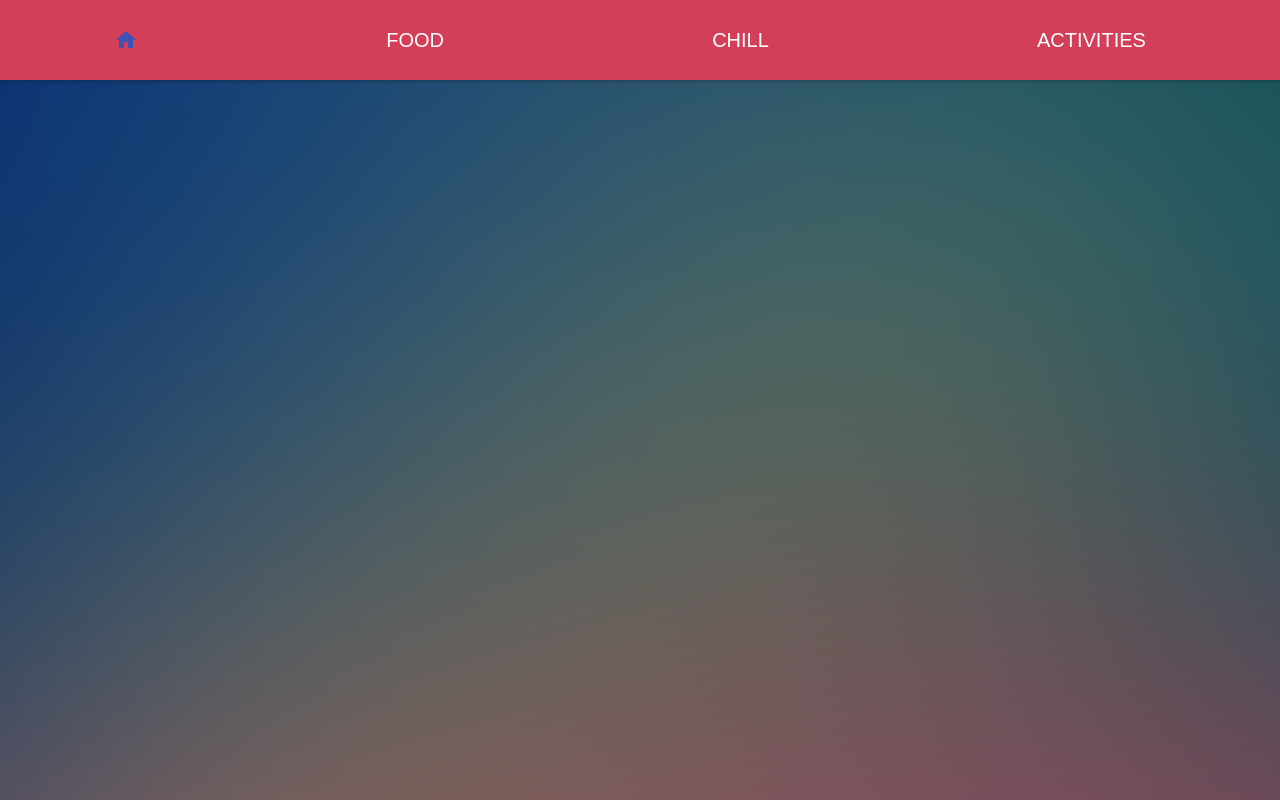
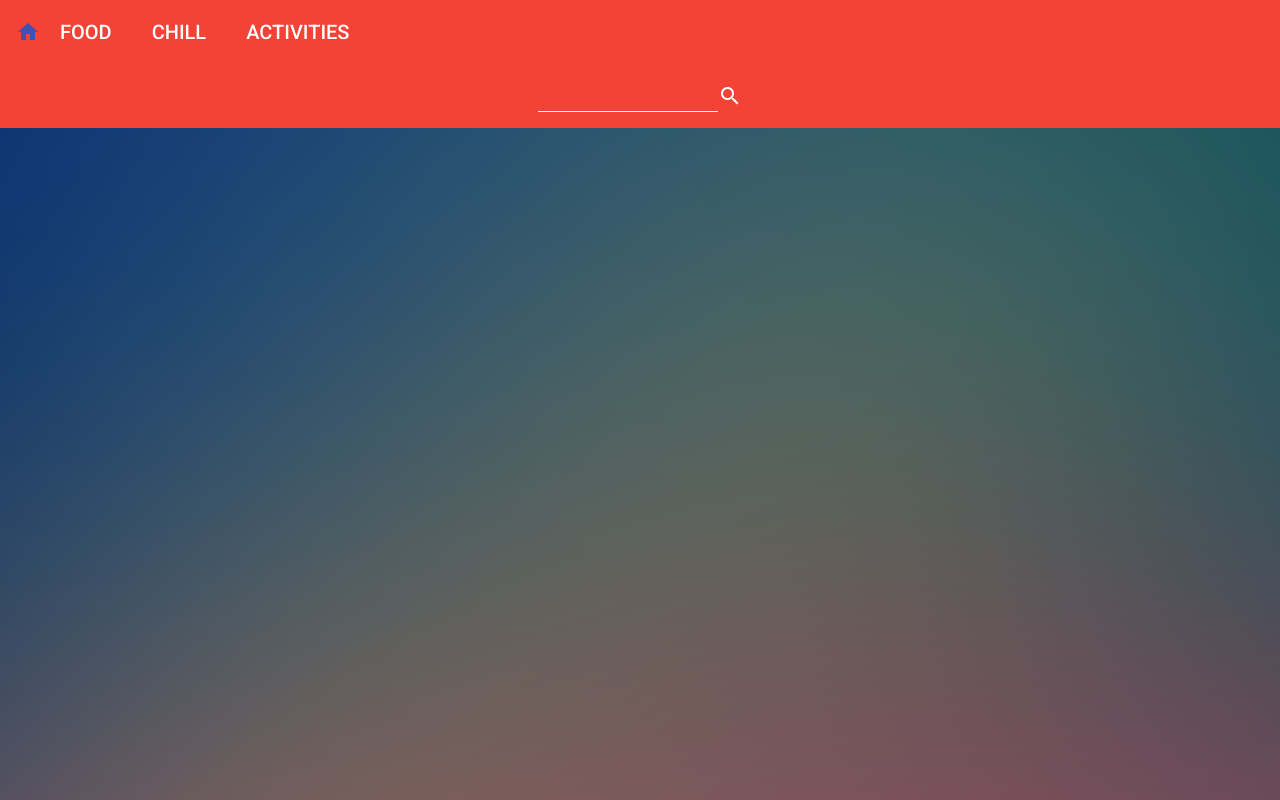
Before and after one commit to yekai7/Bintan, an Angular app: page / in a window 1280 px wide. Built offline with nearby package versions, Linux system fonts and the light colour scheme.

Commit message:
added deep linking

```diff
--- a/src/app/app-routing.module.ts
+++ b/src/app/app-routing.module.ts
@@ -8,16 +8,17 @@ import { ActivityComponent } from './components/activity.component';
 
 
 const routes: Routes = [
+  { path: '', component: MainComponent },
   { path: 'main', component: MainComponent },
   { path: 'food', component: FoodListComponent },
   { path: 'chill', component: ChillListComponent },
   { path: 'activities', component: ActivitiesListComponent },
-  {path: 'activity/:id', component: ActivityComponent},
+  { path: 'activity/:id', component: ActivityComponent },
   { path: '**', redirectTo: '/', pathMatch: 'full' }
 ];
 
 @NgModule({
-  imports: [RouterModule.forRoot(routes)],
+  imports: [RouterModule.forRoot(routes, { useHash: true })],
   exports: [RouterModule]
 })
 export class AppRoutingModule { }
--- a/src/app/app.component.html
+++ b/src/app/app.component.html
@@ -1,10 +1,14 @@
-<div class="menu" fxLayoutAlign="space-around center">
+<!-- <div class="menu" fxLayoutAlign="space-around center">
+
+
+</div> -->
+
+<mat-toolbar color="warn">
   <mat-icon (click)="navigate()" fxLayoutAlign="start" color="primary">home</mat-icon>
   <a routerLink="food" routerLinkActive="active">FOOD</a>
   <a routerLink="chill" routerLinkActive="active">CHILL</a>
   <a routerLink="activities" routerLinkActive="active">ACTIVITIES</a>
-
-</div>
+</mat-toolbar>
 <main [@fadeAnimation]="o.isActivated ? o.activatedRoute : ''">
   <router-outlet #o="outlet"></router-outlet>
 </main>
--- a/src/app/components/main.component.html
+++ b/src/app/components/main.component.html
@@ -1 +1,7 @@
-<p>main works!</p>
+<mat-toolbar fxLayoutAlign="center center" color="warn">
+    <mat-form-field>
+        <input matInput type="text" name="search" #search
+            (keyup)="processSearch($event?.target?.value)">
+    </mat-form-field>
+    <mat-icon>search</mat-icon>
+</mat-toolbar>
--- a/src/app/components/main.component.ts
+++ b/src/app/components/main.component.ts
@@ -11,5 +11,8 @@ export class MainComponent implements OnInit {
 
   ngOnInit() {
   }
+  processSearch(value){
+    console.log(value)
+  }
 
 }
--- a/src/app/material.module.ts
+++ b/src/app/material.module.ts
@@ -7,11 +7,12 @@ import {MatIconModule} from '@angular/material/icon';
 import {MatGridListModule} from '@angular/material/grid-list';
 import {MatListModule} from '@angular/material/list';
 import {MatTabsModule} from '@angular/material/tabs';
+import {MatInputModule} from '@angular/material/input';
 
 const MODULE = [
     MatCardModule, MatButtonModule, MatMenuModule,
     MatToolbarModule, MatIconModule, MatGridListModule,
-    MatListModule, MatTabsModule
+    MatListModule, MatTabsModule, MatInputModule
 ]
 
 @NgModule({
--- a/src/app/services/db.service.ts
+++ b/src/app/services/db.service.ts
@@ -46,4 +46,6 @@ export class DbService {
     }
     return alist;
   }
+
+
 }
```
